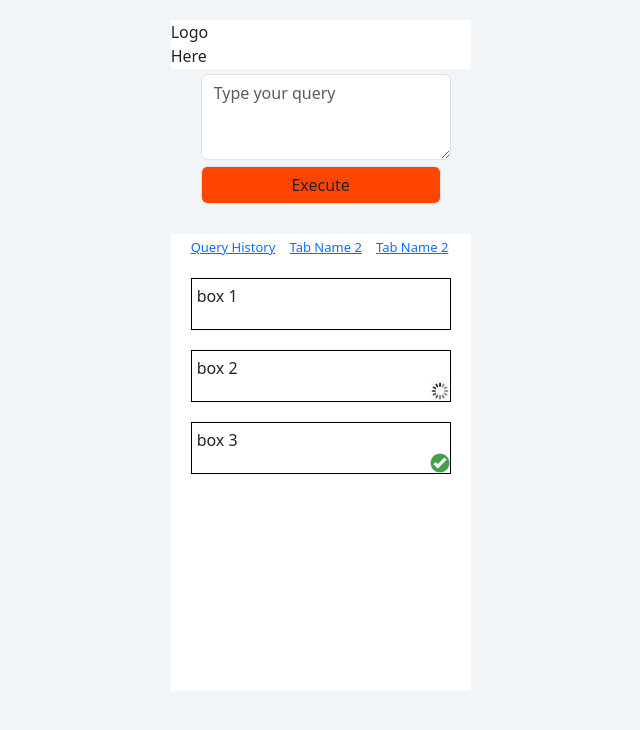
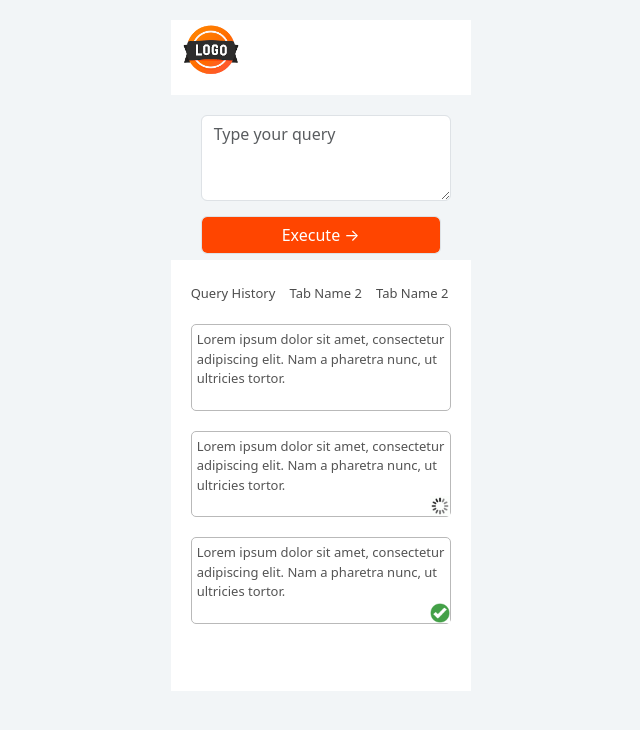
Before and after one commit to lukeckk/code-test-1, a plain HTML site: page index.html in a window 1280 px wide. Shown: the whole page, without its empty margins (276-916 px from the left). Drawn offline with nearby package versions, Linux system fonts and the light colour scheme; files that its build step writes are made by us from their sources; files whose address does not match are found by name.

Commit message:
Completed styling and testing for submission

```diff
--- a/index.html
+++ b/index.html
@@ -11,13 +11,16 @@
 </head>
 <body>
     <div class="bodyContainer">
-        <p class="logo">Logo Here</p>
+
+        <div class="logoBar">
+            <img src="images/logo.jpeg" alt="Logo" id="logo">
+        </div>
 
         <div class="query">
             <div class="queryBox">
                 <label class="input"><textarea type="text" name="input" id="input" class="form-control" rows="3" placeholder="Type your query"></textarea></label><br>
 
-                <button class="executeButton form-control" type="submit" onclick="addDiv()">Execute</button>
+                <button class="executeButton form-control" type="submit" onclick="addDiv()">Execute &rarr;</button>
             </div>
         </div>
 
@@ -32,22 +35,8 @@
             </nav>
 
             <div id="content">
-<!--                    <div id="boxContainer">-->
-<!--                        <div class="box">-->
-<!--                            <p>box 1</p>-->
+            </div>
 
-<!--                        </div>-->
-<!--                        <div class="box">-->
-<!--                            <img id="loadingLogo" src="images/loading.gif" alt="Loading">-->
-<!--                            <p>box 2</p>-->
-
-<!--                        </div>-->
-<!--                        <div class="box">-->
-<!--                            <img id="completeLogo" src="images/complete.png" alt="Complete">-->
-<!--                            <p>box 3</p>-->
-<!--                        </div>-->
-<!--                    </div>-->
-            </div>
         </div>
     </div>
     <script src="/328/code-test-1/script/script.js"></script>
--- a/script/script.js
+++ b/script/script.js
@@ -38,17 +38,17 @@ function showPage(page){
             contentDiv.innerHTML =`
                     <div id="boxContainer">
                         <div class="box">
-                            <p>box 1</p>
+                            <p>Lorem ipsum dolor sit amet, consectetur adipiscing elit. Nam a pharetra nunc, ut ultricies tortor.</p>
 
                         </div>
                         <div class="box">
                             <img id="loadingLogo" src="images/loading.gif" alt="Loading">
-                            <p>box 2</p>
+                            <p>Lorem ipsum dolor sit amet, consectetur adipiscing elit. Nam a pharetra nunc, ut ultricies tortor.</p>
 
                         </div>
                         <div class="box">
                             <img id="completeLogo" src="images/complete.png" alt="Complete">
-                            <p>box 3</p>
+                            <p>Lorem ipsum dolor sit amet, consectetur adipiscing elit. Nam a pharetra nunc, ut ultricies tortor.</p>
                         </div>
                     </div>`;
             break;
--- a/styles/styles.css
+++ b/styles/styles.css
@@ -13,24 +13,15 @@ body{
     margin: 20px
 }
 
-.logo{
-    /* Logo */
-
-    /*position: absolute;*/
-    width: 71.39px;
-    height: 24px;
-    left: 16px;
-    top: 20px;
-
-
-}
-
 .input{
     width: 250px;
+    margin-top: 15px;
+    margin-bottom: 15px;
 }
 
 .executeButton{
     background-color: orangered;
+    color: white;
 }
 
 .query{
@@ -44,15 +35,18 @@ body{
     padding: 5px;
 }
 
+.logoBar{
+    height: 50px;
+}
+
 .history{
-
+    margin-top: 20px;
 }
 
 .queryList{
     list-style-type: none;
     margin: 0;
     padding: 0 0 0 20px;
-
 }
 
 .queryList li{
@@ -61,11 +55,32 @@ body{
     font-size: small;
 }
 
+#content p{
+    font-size: small;
+    color: #545454;
+}
+
+#content{
+    margin: 20px;
+}
+
 .box{
-    border: solid 1px black;
-    margin: 20px;
+    border: solid 1px #b9b9b9;
+    margin-bottom: 20px;
     padding: 5px;
     position: relative;
+    border-radius: 5px;
+}
+
+.logoBar{
+    position: relative;
+}
+
+#logo{
+    width: 60px;
+    height: 60px;
+    position: absolute;
+    left: 10px;
 }
 
 #loadingLogo{
@@ -83,6 +98,7 @@ body{
     bottom: 0;
     right: 0;
 }
+
 #completeLogo{
      width: 20px;
      height: 20px;
@@ -91,10 +107,12 @@ body{
      right: 0;
  }
 
-/* Query  History */
+a{
+    color: #4d4d4d;
+    text-decoration: none;
+}
 
-/*position: relative;*/
-/*width: 300px;*/
-/*height: 671px;*/
-
-/*background: #FFFFFF;*/
+a:hover, a:focus {
+    color: orangered;
+    border-bottom: 2px solid orangered;
+}
```
